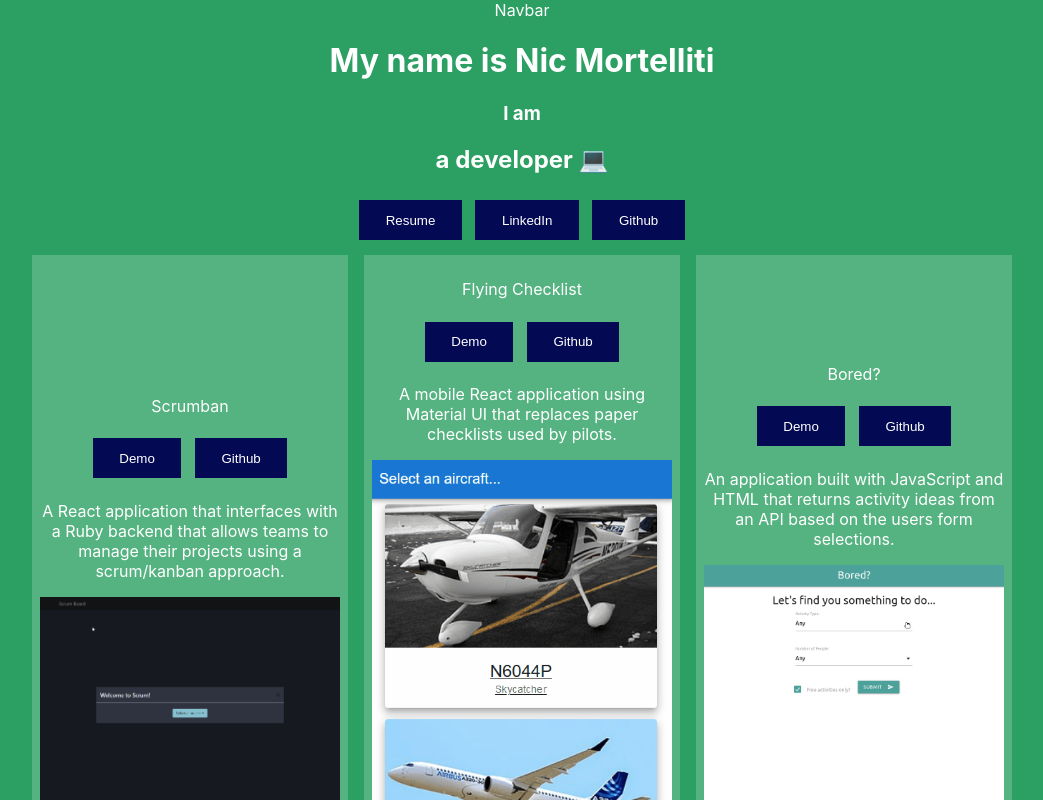
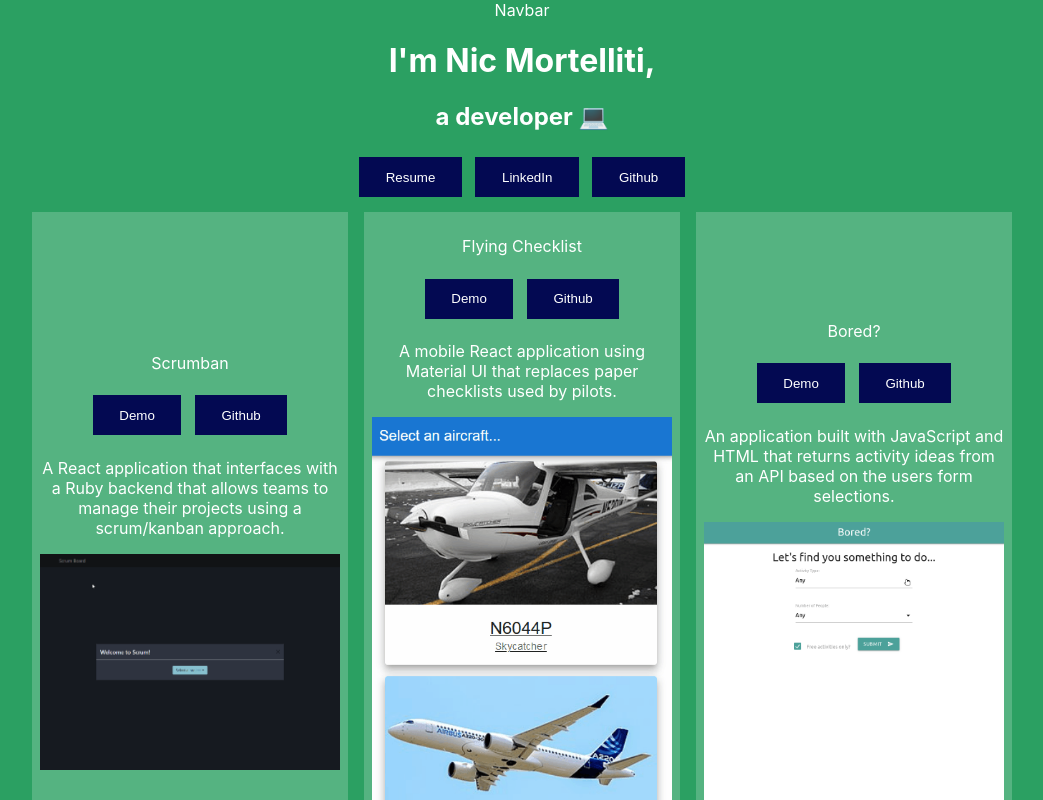
Before and after one commit to NicMortelliti/portfolio, a React (Create React App) app: page / in a window 1280 px wide. Shown: the top 800 px of the page, without its empty margins (118-1161 px from the left). Built offline with nearby package versions, Linux system fonts and the light colour scheme.

Commit message:
Update hero

```diff
--- a/src/components/HeroAbout.js
+++ b/src/components/HeroAbout.js
@@ -33,8 +33,7 @@ function HeroAbout() {
 
   return (
     <div>
-      <h1>{`My name is ${name.first} ${name.last}`}</h1>
-      <h3>I am</h3>
+      <h1>{`I'm ${name.first} ${name.last}`},</h1>
       <h2>{currentBlurb}</h2>
     </div>
   );
```
